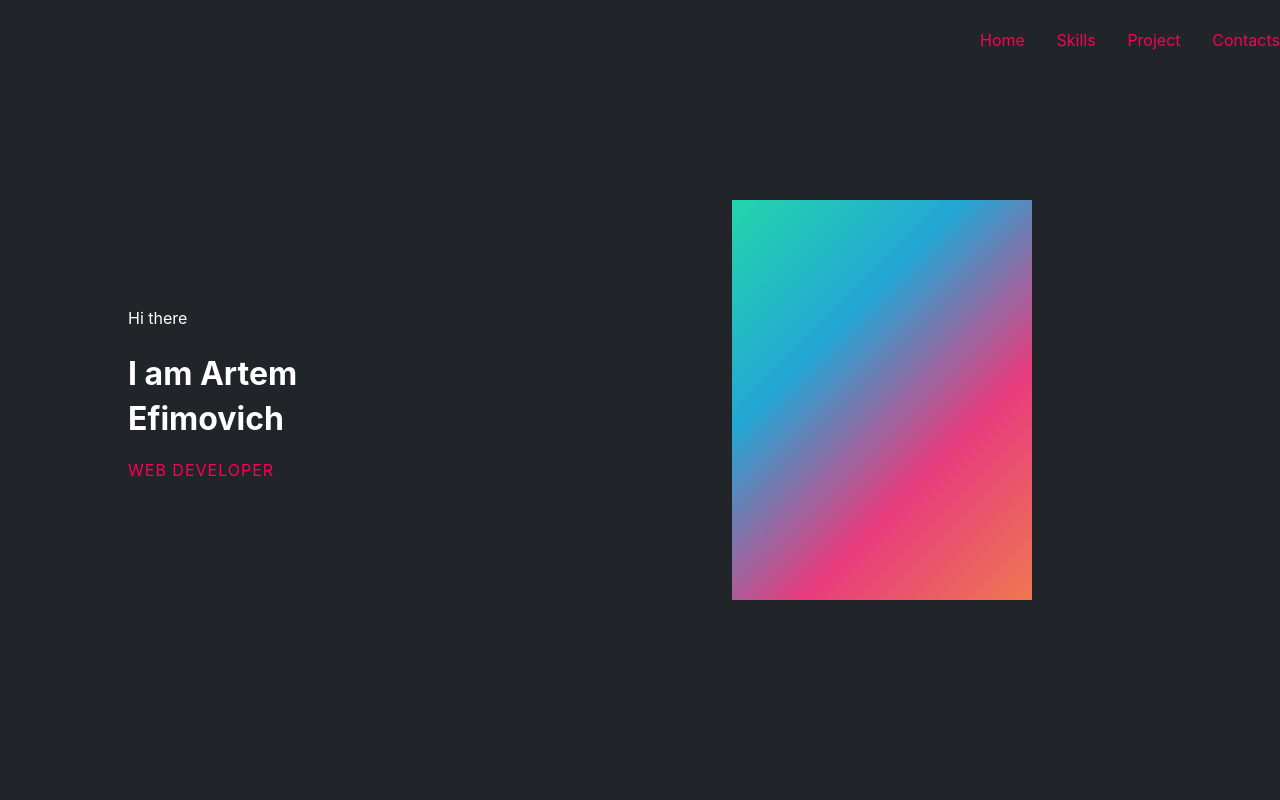
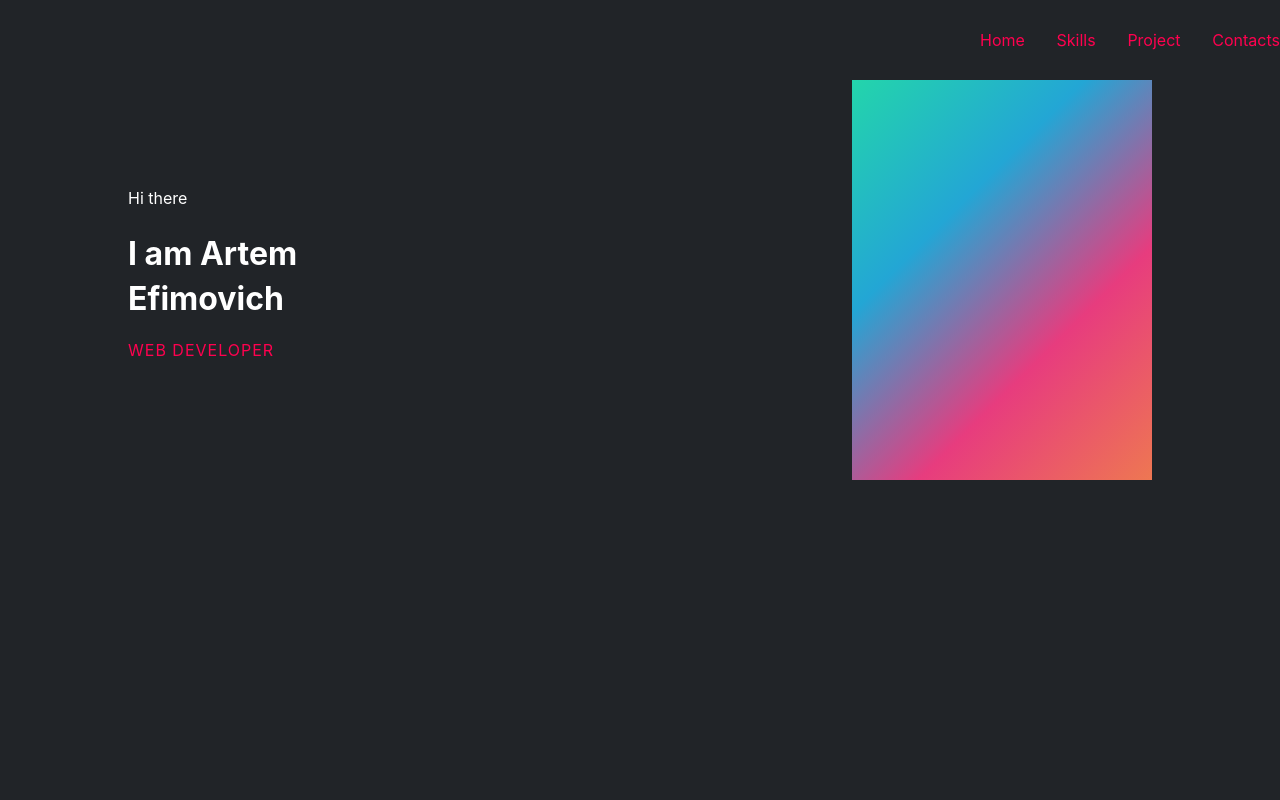
Before and after one commit to ArtemEfimovich/portfolio, a React (Create React App) app: page / in a window 1280 px wide. Shown: the top 800 px of the page. Built offline with nearby package versions, Linux system fonts and the light colour scheme.

Commit message:
styles component

```diff
--- a/package.json
+++ b/package.json
@@ -1,5 +1,5 @@
 {
-  "homepage": " https://artemefimovich.github.io/portfolio/",
+  "homepage": "https://artemefimovich.github.io/portfolio/",
   "name": "my-app",
   "version": "0.1.0",
   "private": true,
--- a/src/main/Main.module.css
+++ b/src/main/Main.module.css
@@ -18,7 +18,6 @@
 }
 
 .photo {
-    margin: 120px;
     width: 300px;
     height: 400px;
     border: none;
```
Also changed, not shown: 2 other files (tests, documents, lock files or other folders).
